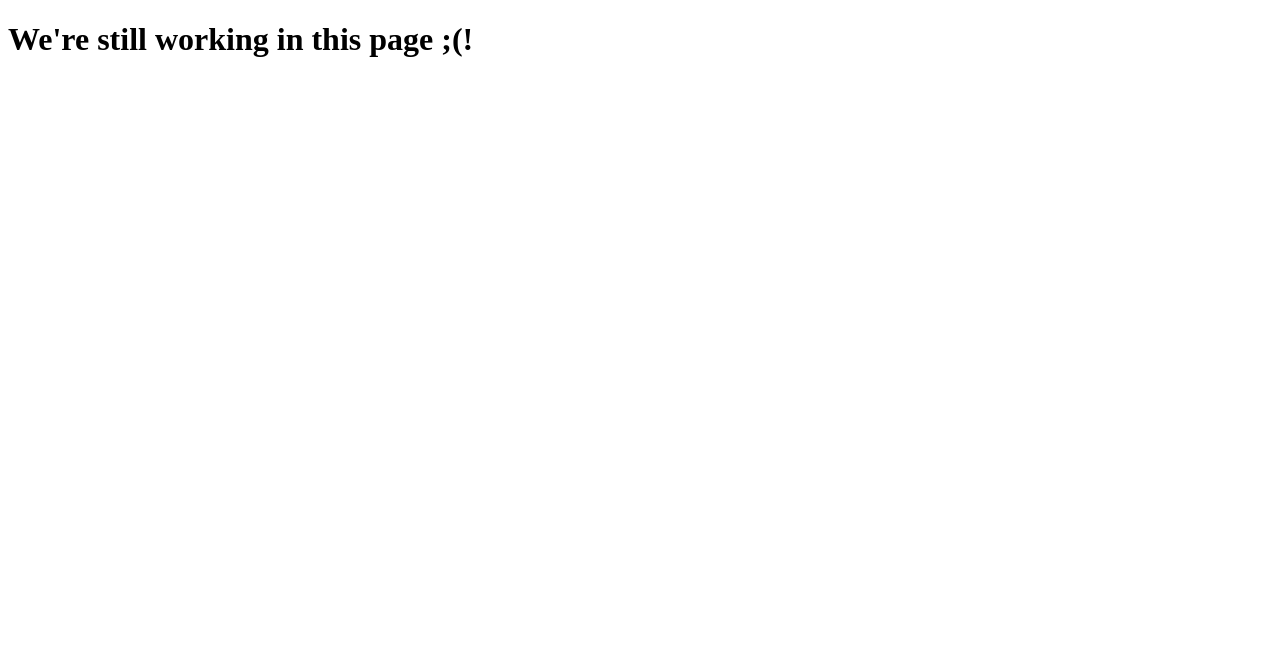
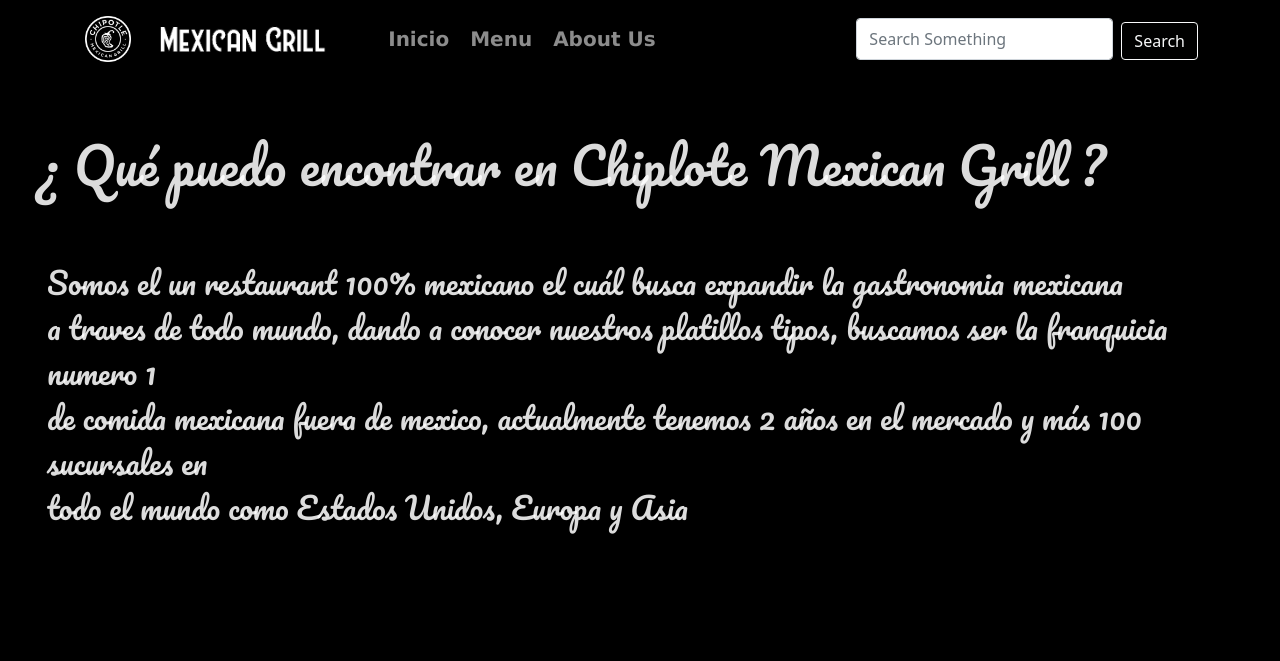
Before and after one commit to EnriqueSVzz/Mexican-Grill-Chipotle, a plain HTML site: page menu.html in a window 1280 px wide. Drawn offline with nearby package versions, Linux system fonts and the light colour scheme.

Commit message:
Menu started

```diff
--- a/menu.html
+++ b/menu.html
@@ -1,11 +1,80 @@
-<!DOCTYPE html>
+<!doctype html>
 <html lang="en">
-<head>
-    <meta charset="UTF-8">
-    <meta name="viewport" content="width=device-width, initial-scale=1.0">
-    <title>Menu</title>
-</head>
-<body>
-    <h1>We're still working in this page ;(!</h1>
-</body>
+  <head>
+    <!-- Required meta tags -->
+    <meta charset="utf-8">
+    <meta name="viewport" content="width=device-width, initial-scale=1">
+
+    <!-- Bootstrap CSS -->
+    <link href="https://cdn.jsdelivr.net/npm/bootstrap@5.0.2/dist/css/bootstrap.min.css" rel="stylesheet" integrity="sha384-EVSTQN3/azprG1Anm3QDgpJLIm9Nao0Yz1ztcQTwFspd3yD65VohhpuuCOmLASjC" crossorigin="anonymous">
+    <link rel="shortcut icon" href="images/favicon.png" type="">
+    <link rel="stylesheet" href="./css/index.css" type="">
+    <link rel="preconnect" href="https://fonts.googleapis.com">
+    <link rel="preconnect" href="https://fonts.gstatic.com" crossorigin>
+    <link href="https://fonts.googleapis.com/css2?family=Pacifico&display=swap" rel="stylesheet">
+    <title>Mexican Grill Restaurant</title>
+  </head>
+  <body>
+
+    <!-- Cabecera -->
+    <nav class="navbar navbar-expand-lg navbar-dark p-3" id="menu">
+        <div class="container">
+
+          <img class="img-fluid" src="./images/chiplote.png" id="res-logo">
+          <!-- <a class="navbar-brand" href="index.html">
+            <span class="flex-d me-auto fs-5 text-light fw-bold"> Mexican Grill</span>
+          </a> -->
+          <img class="img-fluid" src="./images/Restaurant_name.png" id="res-name">
+
+          <button class="navbar-toggler" type="button" data-bs-toggle="collapse"
+            data-bs-target="#navbarSupportedContent"
+            aria-controls="navbarSupportedContent" aria-expanded="false"
+            aria-label="Toggle navigation">
+            <span class="navbar-toggler-icon"></span>
+          </button>
+
+          <div class="collapse navbar-collapse" id="navbarSupportedContent">
+
+            <!-- En cada elemento lista, tiene que estar dentro de ul (contenedor de listas)  -->
+            <ul class="navbar-nav me-auto mb-2 mb-lg-0 ml-3" id="bar-op">
+              <li class="nav-item" >
+                <a class="nav-link fw-bold" aria-current="page" href="index">Inicio</a>
+              </li>
+              <li class="nav-item c-primary fw-bold">
+                <a class="nav-link" href="menu.html">Menu</a>
+              </li>
+              <li class="nav-item fw-bold">
+                <a class="nav-link" href="aboutus.html">About Us</a>
+              </li>
+            </ul>
+
+            <form class="d-flex">
+              <input class="form-control me-2" type="search" placeholder="Search Something" aria-label="Search">
+              <button class="btn btn-outline-light mt-1" type="submit">Search</button>
+            </form>
+
+
+          </div>
+
+        </div>
+      </nav>
+
+      <!-- Catalogo -->
+    <div class="card">
+        <div class="card-body">
+          <h4 class="card-title">¿ Qué puedo encontrar en Chiplote Mexican Grill ?</h4>
+          <p class="card-text">
+            <br>
+            Somos el un restaurant 100% mexicano el cuál busca expandir la gastronomia mexicana <br>
+            a traves de todo mundo, dando a conocer nuestros platillos tipos, buscamos ser la franquicia numero 1 <br>
+            de comida mexicana fuera de mexico, actualmente tenemos 2 años en el mercado y más 100 sucursales en <br>
+            todo el mundo como Estados Unidos, Europa y Asia
+          </p>
+        </div>
+      </div>
+
+
+
+    <script src="https://cdn.jsdelivr.net/npm/bootstrap@5.0.2/dist/js/bootstrap.bundle.min.js" integrity="sha384-MrcW6ZMFYlzcLA8Nl+NtUVF0sA7MsXsP1UyJoMp4YLEuNSfAP+JcXn/tWtIaxVXM" crossorigin="anonymous"></script>
+  </body>
 </html>
```
Also changed, not shown: index.html (+1 -1 lines).
